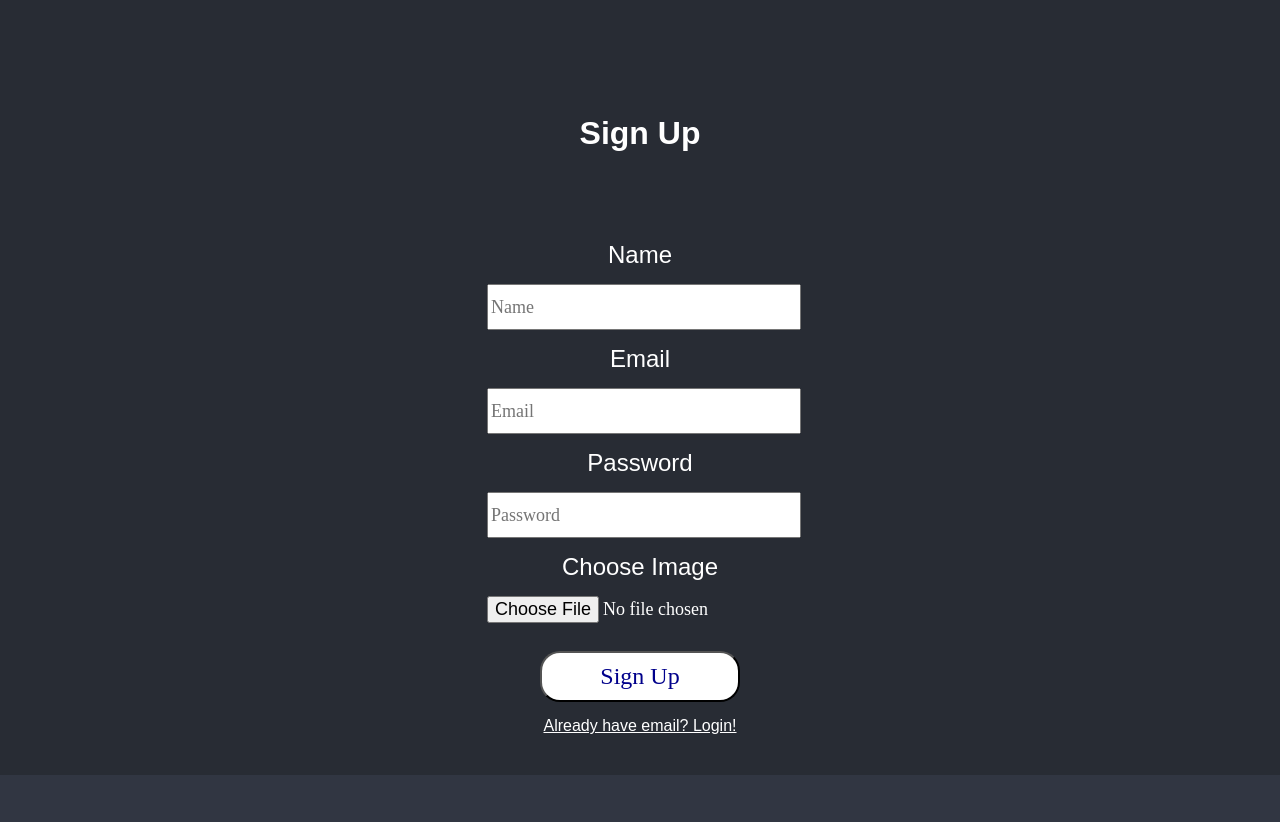
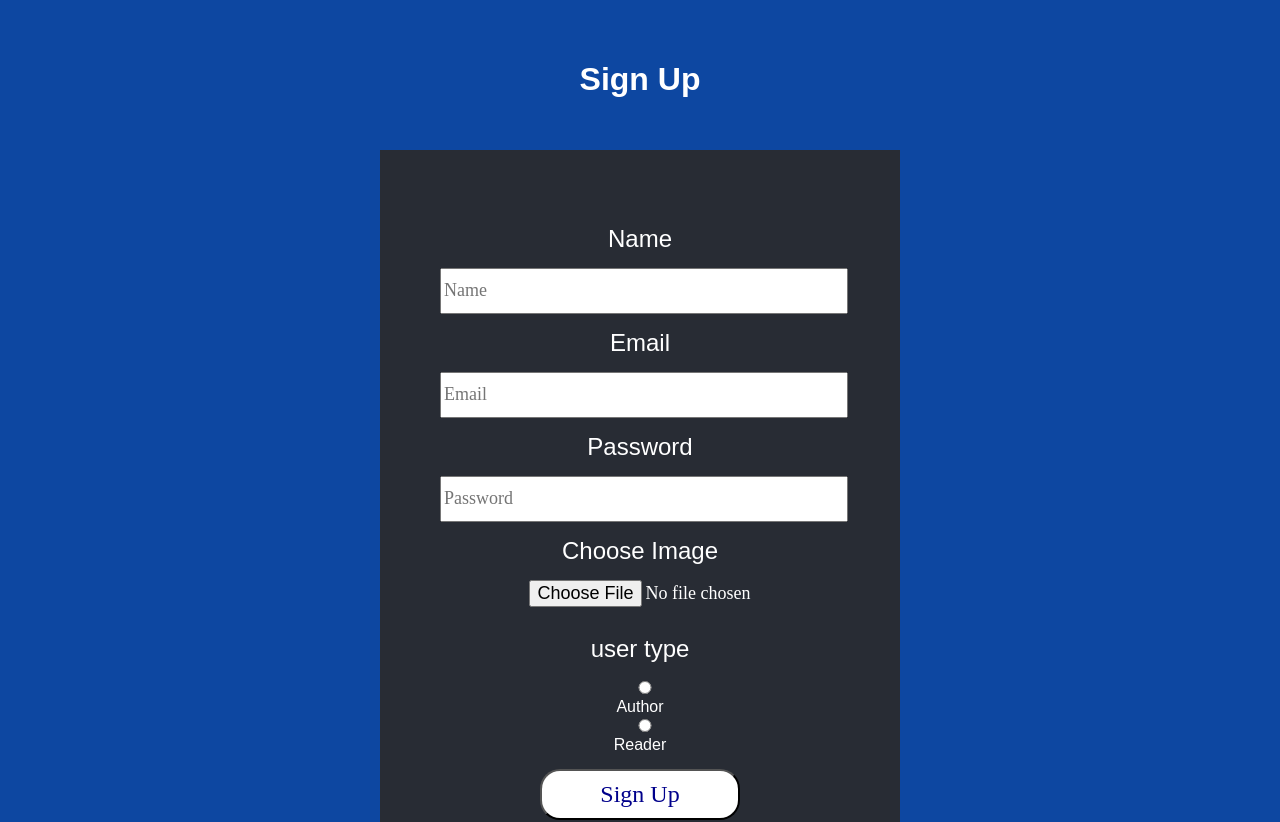
Before and after one commit to khaledalics22/Books, a React (Create React App) app: page /signup in a window 1280 px wide. Shown: the top 822 px of the page. Before the commit the page ends 800 px from the top, so only its background shows below. Built offline with nearby package versions, Linux system fonts and the light colour scheme; no server answers.

Commit message:
add user type

```diff
--- a/src/components/AddBook.css
+++ b/src/components/AddBook.css
@@ -5,6 +5,18 @@
     font-family: Arial;
     text-align: center;
   }   */
+  .bodyAddBook {
+    background-color: #282c34;
+    color: black;
+    padding: 40px;
+    font-family: Arial;
+    text-align: center;
+    position: absolute;
+    top: 0;
+    left: 0;
+    right: 0;
+    bottom: 0;
+  }
 .labelAddBook{
     font-size: large;
     display: block;
@@ -16,6 +28,14 @@
     clear: both;
 
   }
+  .formAddBook{
+    padding: 60px;
+    width: 400px;
+    height: min-content;
+    margin: 30px;
+    background-color: white;
+  }
+
 
 .container input {
     width: 100%;
--- a/src/components/AddBook.js
+++ b/src/components/AddBook.js
@@ -48,9 +48,11 @@ const AddBook = ({ history })=>{
     },[history]);
     return (
         <render >
-            <h1 name='addbook' >Add New Book</h1>
+
             <div class="container">
-                <form style={{display:'inline-block'}} onSubmit={handleAddBook}>
+            <body className="bodyAddBook">
+                <h1 style={{color:'white'}} name='addbook' >Add New Book</h1>
+                <form className="formAddBook" style={{display:'inline-block'}} onSubmit={handleAddBook}>
                     <label className="labelAddBook">Book title</label>
                     <input className="inputAddBook" name="title" type="label" placeholder="Book Title" />
                     <label className="labelAddBook"> Author Name  </label>
@@ -63,7 +65,9 @@ const AddBook = ({ history })=>{
                     <input className="inputFile" type="file" id="file" onChange={handleChange} />
                     <button className="buttonAddBook" type="submit">Add</button><br/>
                 </form>
+                </body>
             </div>
+
         </render>
 
     );
--- a/src/components/Login.css
+++ b/src/components/Login.css
@@ -1,9 +1,14 @@
 .bodyLogin {
-  background-color: #282c34;
+  background-color: #0D47A1;
   color: white;
   padding: 40px;
   font-family: Arial;
   text-align: center;
+  position: absolute;
+  top: 0;
+  left: 0;
+  right: 0;
+  bottom: 0;
 }
 .labelLogin{
   font-size: x-large;
@@ -15,6 +20,12 @@
   width: auto;
   clear: both;
 
+}
+.formLogin{
+  padding: 60px;
+  width: 400px;
+  margin: 30px;
+  background-color: #282c34;
 }
 
 .container2 input {
--- a/src/components/Login.js
+++ b/src/components/Login.js
@@ -31,9 +31,9 @@ const Login = ({ history }) => {
   return (
     <render >
       <body className="bodyLogin">
-        <h6 name='login' style={{fontSize:'xx-large'}}>Login</h6>
+        <h1 name='login'>Login</h1>
         <div class="container2">
-            <form style={{display:'inline-block'}} onSubmit={handleLogin}>
+            <form className="formLogin" style={{display:'inline-block'}} onSubmit={handleLogin}>
                 <label className="labelLogin"> Email </label>
                 <input className="inputLogin" name="email" type="label" placeholder="Email" />
                 <label className="labelLogin"> Password </label>
@@ -42,7 +42,7 @@ const Login = ({ history }) => {
                 <Link className="loginLink" to="/signup">Don't have email? SignUP!</Link>
             </form>
         </div>
-        </body>
+      </body>
     </render>
   );
 };
--- a/src/components/Profile.js
+++ b/src/components/Profile.js
@@ -42,13 +42,15 @@ export default function Profile({ history}){
         try {
         db.collection('user').doc(currentUser.uid).get().then(async(doc)=>{
             if(doc.exists){
+                // alert(doc.data().picture_url);
                 setUser(doc.data());
                 // ge liked
                 const likedBookIds = doc.data().liked_books;
                 const likedList = [];
-                likedBookIds.forEach((id)=>{
+                likedBookIds?.forEach((id)=>{
                     likedList.push(id);
                 });
+                if(likedList!=null && likedList.length>0)
                 db.collection('book').where('book_id','in',likedList)
                 .get().then((result)=>{
                     const liked = [];
@@ -68,10 +70,11 @@ export default function Profile({ history}){
                 currentlyReading?.forEach((id)=>{
                     currList.push(id);
                 });
+                if(currList!=null && currList.length>0)
                 db.collection('book').where('book_id','in',currList)
                 .get().then((result)=>{
                     const curr = [];
-                    result.forEach((doc)=>{
+                    result?.forEach((doc)=>{
                         curr.push({title:doc.data()?.title
                             ,description:doc.data()?.description,
                             author_name:doc.data()?.author_name,
@@ -117,7 +120,18 @@ export default function Profile({ history}){
     },[])
 
     // get html to display
-    let publishedBooks = getBooksView(booksResponse);
+    let publishedBooks;
+    if(user?.user_type=="author")
+        publishedBooks = <div>
+            <h2 className="profileHeaders">Published Books</h2>
+           <button className="buttonAddBookAction"  onClick={()=>{
+                       history.push('/add-book')
+                    }}>+</button>
+                    {getBooksView(booksResponse)}
+        </div>;
+    else{
+        publishedBooks = <br></br>;
+    }
     let likedBooks = getBooksView(likedBooksResponse);
     let currReadingBooks = getBooksView(currReadingResponse);
 
@@ -126,7 +140,7 @@ export default function Profile({ history}){
             <body className="profileBody">
             <div>
              <ReactRoundedImage
-                    image={user?.picture_url}
+                    image={user&&user.picture_url}
                     roundedColor="#66A5CC"
                     roundedSize="8"
                     borderRadius="100"
@@ -134,11 +148,8 @@ export default function Profile({ history}){
             </ReactRoundedImage>
             <h2 className="username">{user&&user?.name}</h2>
             <h3 className="useremail">{user?.email}</h3>
+            <h3 className="useremail">{" > "}{user?.user_type}</h3>
             </div>
-           <h2 className="profileHeaders">Published Books</h2>
-           <button className="buttonAddBookAction"  onClick={()=>{
-                       history.push('/add-book')
-                    }}>+</button>
             {publishedBooks}
             <h2 className="profileHeaders">Liked Books</h2>
             {likedBooks}
--- a/src/components/SignUp.css
+++ b/src/components/SignUp.css
@@ -1,18 +1,33 @@
 .bodySignUp {
-    background-color: #282c34;
+    background-color: #0D47A1;
     color: white;
     padding: 40px;
     font-family: Arial;
     text-align: center;
+
   }
 .labelSignUp{
     font-size: x-large;
     display: block;
     margin: 15px;
+
 }
+.userType{
+    font-size: x-large;
+    margin: 15px;
+
+}
+
 .inputSignUp{
     display: block;
     height: 40px;
+    font-size: large;
+    font-family: 'Times New Roman', Times, serif;
+}
+.inputFile{
+    display: block;
+    height: 40px;
+    text-align-last: center;
     font-size: large;
     font-family: 'Times New Roman', Times, serif;
 }
@@ -21,6 +36,12 @@
     width: auto;
     clear: both;
 
+}
+.formSingUp{
+    padding: 60px;
+    width: 400px;
+    margin: 30px;
+    background-color: #282c34;
 }
 .container3 input {
     width: 100%;
--- a/src/components/SignUp.js
+++ b/src/components/SignUp.js
@@ -24,10 +24,15 @@ const SignUp = ({ history }) => {
         image = e.target.files[0];
     }
   },[history]);
+  var userType;
+  function setUserType(type){
+    userType = type;
+  }
   // upload image
   const handleUpload = (user, name,email ) =>{
     // console.log(this.state.image);
     let file =  image;
+
     var storage = app.storage();
     var storageRef = storage.ref();
     var uploadTask = storageRef.child('folder/' + file.name).put(file);
@@ -40,17 +45,18 @@ const SignUp = ({ history }) => {
           // console.log(user.uid);
           // alert('add user data'+user);
           await db.collection('user').doc(user.uid)
-          .set({name: name.value,email:email.value, picture_url:url});
+          .set({name: name.value,email:email.value, picture_url:url,user_type:userType});
           history.push("/");
         });
      });
     };
+
   return (
     <render >
       <body className="bodySignUp">
-          <h6 name='login' style={{fontSize:'xx-large'}}>Sign Up</h6>
+          <h1 name='signup' >Sign Up</h1>
           <div class="container3">
-              <form style={{display:'inline-block'}} onSubmit={handleSignUp}>
+              <form className="formSingUp" style={{display:'inline-block'}} onSubmit={handleSignUp}>
                   <label className="labelSignUp">Name</label>
                   <input className="inputSignUp" name="name" type="label" placeholder="Name" />
                   <label className="labelSignUp">Email</label>
@@ -58,7 +64,16 @@ const SignUp = ({ history }) => {
                   <label className="labelSignUp"> Password </label>
                   <input className="inputSignUp" name="password" type="password" placeholder="Password" />
                   <label className="labelSignUp">Choose Image</label>
-                  <input className="inputSignUp" type="file" id="file" onChange={handleChange} />
+                  <input className="inputFile" type="file" id="file" onChange={handleChange} />
+                  <label className="labelSignUp" >user type</label>
+                  <div onChange={(event)=>{  setUserType(event.target.value); }}>
+                    <form>
+                      <label class="radio-inline" for="author">
+                      <input type="radio" id="author" value="author" name="gender"/>Author</label>
+                      <label class="radio-inline" for="reader" >
+                      <input type="radio" id="reader" value="reader" name="gender" />Reader</label>
+                    </form>
+                  </div>
                   <button className="buttonSignUp" type="submit">Sign Up</button><br/>
                   <Link className="signUpLink" to="/login">Already have email? Login!</Link>
               </form>
```
